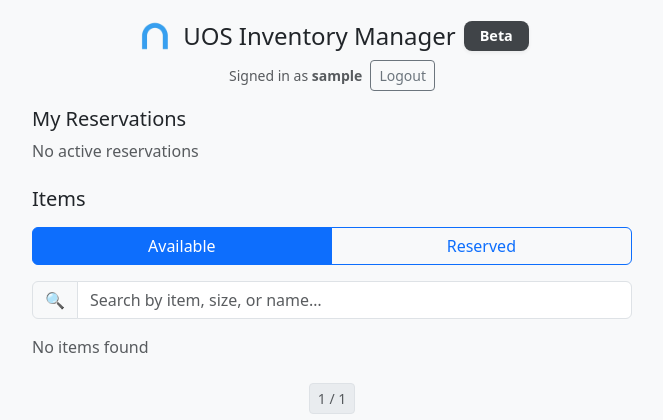
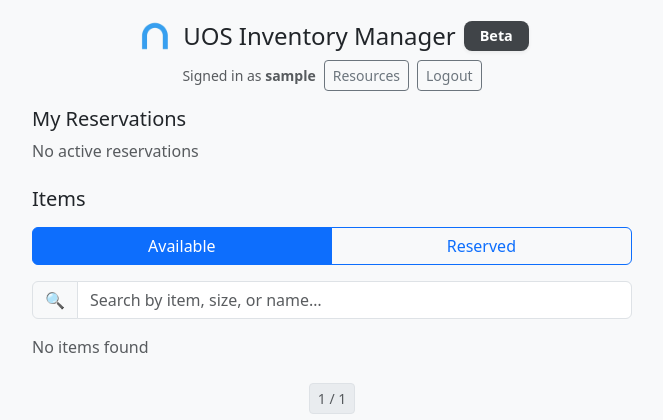
Before and after one commit to jtvandijk/uos-inventorymanager, a Django app: page /inventory/volunteer/ in a window 1280 px wide. Shown: the top 420 px of the page, without its empty margins (308-971 px from the left). Run offline with Django 5.2, Linux system fonts and the light colour scheme; the visitor is signed in with stand-in values (Sample User, id 1); data that the repository does not hold is empty.

Commit message:
add summarised resource hub

```diff
--- a/inventory/templates/inventory/volunteer.html
+++ b/inventory/templates/inventory/volunteer.html
@@ -44,6 +44,10 @@
                     Admin View
                 </a>
                 {% endif %}
+
+                <a href="{% url 'resource_hub' %}" class="btn btn-outline-secondary btn-sm">
+                    Resources
+                </a>
 
                 <form method="post" action="{% url 'logout' %}" class="m-0">
                     {% csrf_token %}
```
